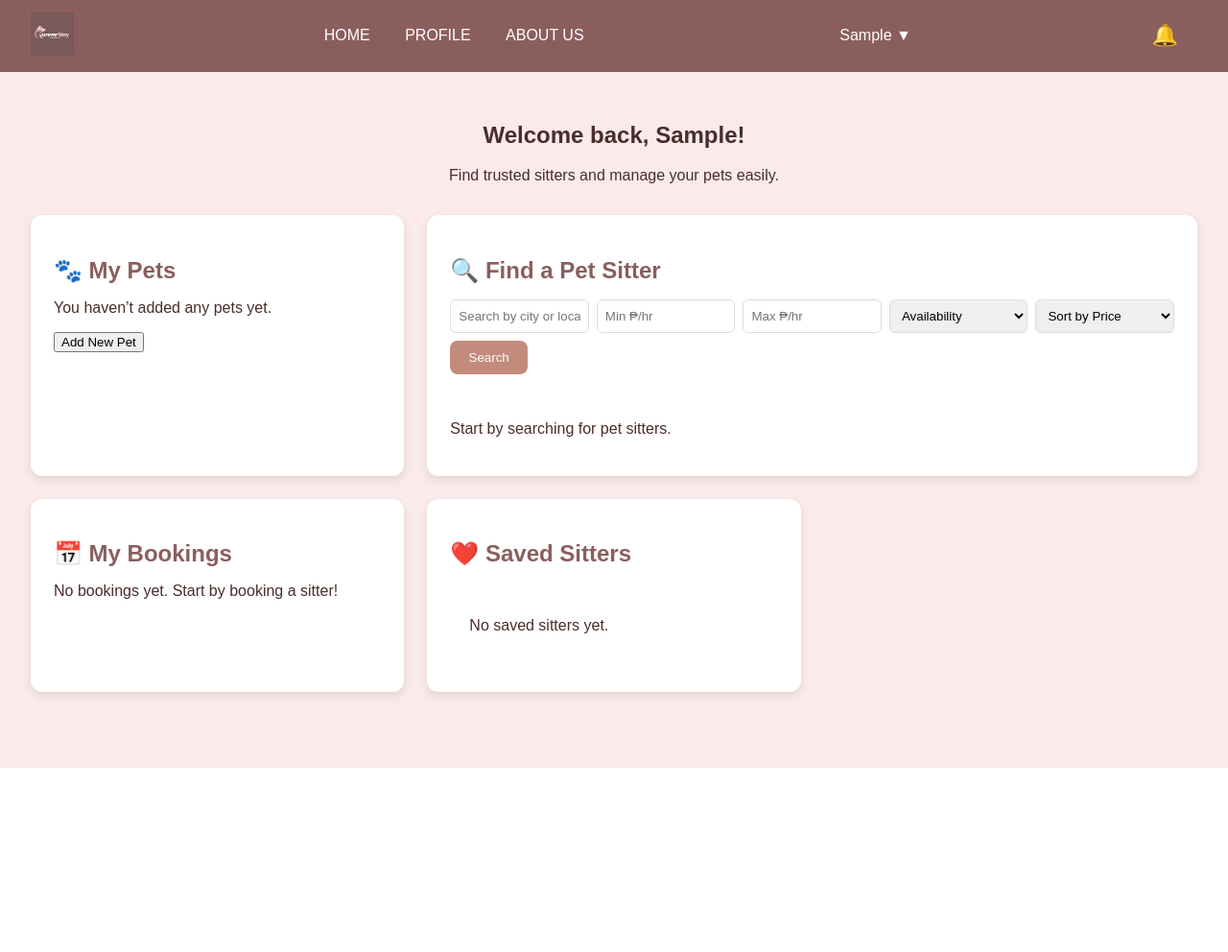
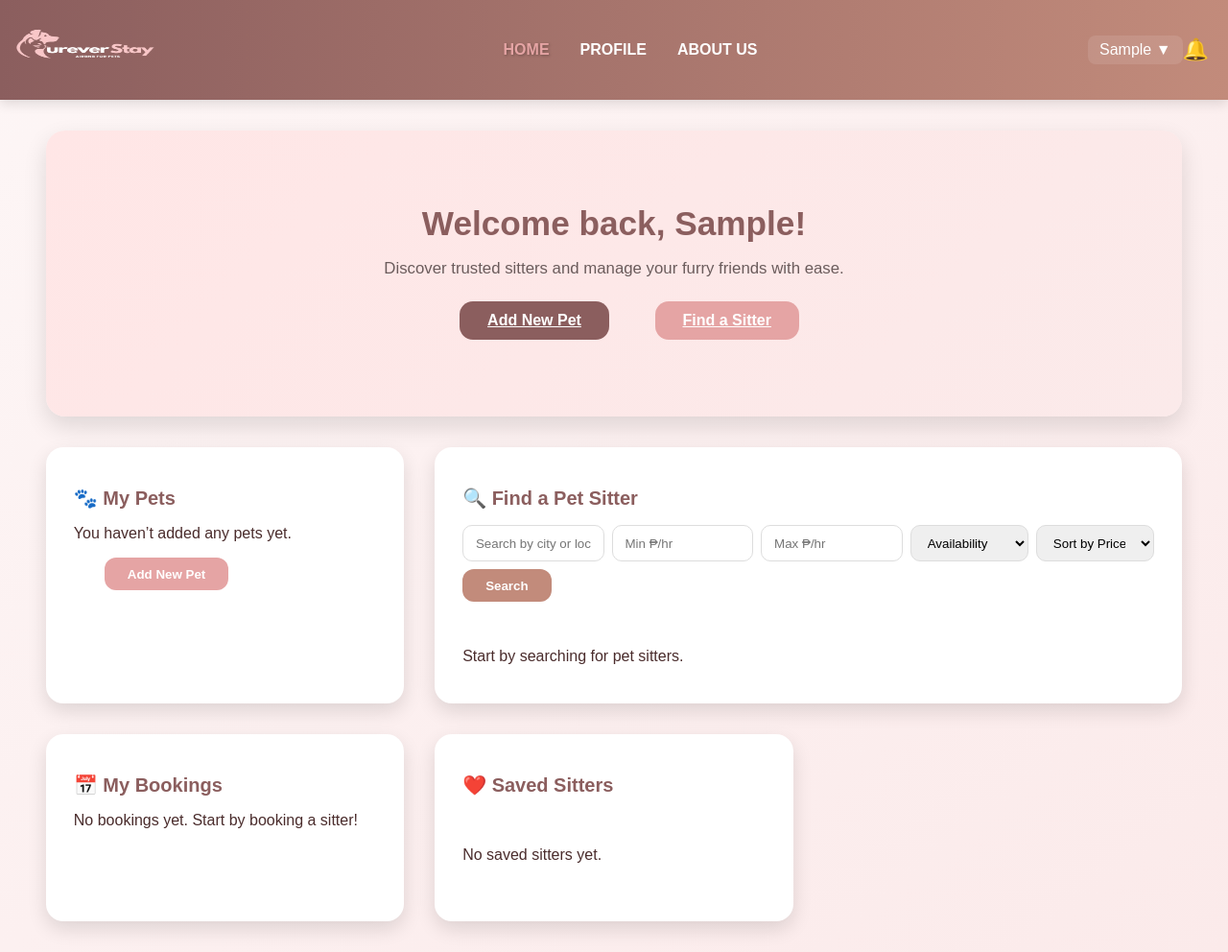
Before and after one commit to Andre-12-maker/CSIT327-G6-FureverStay, a Django app: page /dashboard/owner/ in a window 1280 px wide. Shown: the whole page at 96% size. Before the commit the page ends 800 px from the top, so only its background shows below. Run offline with Django 5.2, Linux system fonts and the light colour scheme; the visitor is signed in with stand-in values (Sample User, id 1); data comes from the database, SQL or seed files in the repository; data that the repository does not hold is empty.

Commit message:
fix: Pet Owner Dashboard UI

```diff
--- a/static/css/pet_owner_dashboard.css
+++ b/static/css/pet_owner_dashboard.css
@@ -1,19 +1,22 @@
 /* ===============================
-   FureverStay Pet Owner Dashboard
+   FureverStay Pet Owner Dashboard - Fancy Update
    =============================== */
 
 :root {
   --primary: #8b5e5e;
   --secondary: #c28b7b;
   --accent: #e5a4a4;
-  --light: #fbeaea;
+  --light: #fdf6f6;
   --text-dark: #4a2c2c;
   --white: #fff;
+  --card-shadow: rgba(0, 0, 0, 0.12);
+  --btn-hover-shadow: rgba(0, 0, 0, 0.2);
+  --transition-speed: 0.3s;
 }
 
 body {
   font-family: "Poppins", sans-serif;
-  background-color: var(--light);
+  background: linear-gradient(to bottom right, #fdf6f6, #fbeaea);
   margin: 0;
   color: var(--text-dark);
 }
@@ -23,71 +26,94 @@ body {
   display: flex;
   justify-content: space-between;
   align-items: center;
-  background-color: var(--primary);
-  padding: 0.8rem 2rem;
+  background: linear-gradient(90deg, var(--primary), var(--secondary));
   color: var(--white);
+  box-shadow: 0 4px 12px var(--card-shadow);
 }
 
 .logo {
-  height: 45px;
+  height: 100px;
+  width: 180px;
+}
+.nav-links {
+  display: flex;
+  justify-content: center;
+  flex-grow: 1;
 }
 
 .nav-links a {
   text-decoration: none;
   color: var(--white);
   margin: 0 1rem;
-  font-weight: 500;
-  transition: color 0.2s;
+  font-weight: 600;
+  transition: 0.3s;
 }
 
-.nav-links a:hover {
+.nav-links a:hover,
+.nav-links a.active {
   color: var(--accent);
+  text-shadow: 1px 1px 3px rgba(0, 0, 0, 0.3);
 }
 
 /* USER MENU */
 .user-menu {
   position: relative;
+  margin-left: auto;
 }
 
 .dropdown-btn {
-  background: none;
+  background: rgba(255,255,255,0.1);
   border: none;
   color: var(--white);
   font-size: 1rem;
   cursor: pointer;
+  padding: 6px 12px;
+  border-radius: 8px;
+  transition: 0.3s;
+}
+
+.dropdown-btn:hover {
+  background: rgba(255,255,255,0.2);
 }
 
 .dropdown-content {
   position: absolute;
   right: 0;
-  top: 40px;
+  top: 45px;
   background: var(--white);
   color: var(--text-dark);
-  box-shadow: 0 2px 10px rgba(0, 0, 0, 0.15);
-  border-radius: 8px;
+  box-shadow: 0 6px 20px var(--card-shadow);
+  border-radius: 12px;
   overflow: hidden;
   display: none;
   flex-direction: column;
-  min-width: 160px;
+  min-width: 180px;
   z-index: 10;
+  animation: fadeIn 0.3s ease forwards;
+}
+
+@keyframes fadeIn {
+  from { opacity: 0; transform: translateY(-5px); }
+  to { opacity: 1; transform: translateY(0); }
 }
 
 .dropdown-content a {
-  padding: 0.8rem;
+  padding: 0.8rem 1rem;
   text-decoration: none;
   color: var(--text-dark);
   display: block;
+  transition: 0.3s;
 }
 
 .dropdown-content a:hover {
-  background-color: var(--accent);
+  background: var(--accent);
   color: var(--white);
 }
 
 .dropdown-content hr {
   margin: 0;
   border: none;
-  border-top: 1px solid rgba(0, 0, 0, 0.1);
+  border-top: 1px solid rgba(0,0,0,0.1);
 }
 
 .logout {
@@ -97,32 +123,57 @@ body {
 
 /* DASHBOARD */
 .dashboard-container {
-  padding: 2rem;
+  padding: 2rem 3rem;
 }
 
 .intro-section {
   text-align: center;
   margin-bottom: 2rem;
+  background: var(--white);
+  padding: 2rem 1rem;
+  border-radius: 16px;
+  box-shadow: 0 6px 16px var(--card-shadow);
 }
 
+.intro-section h1 {
+  font-size: 2rem;
+  color: var(--primary);
+  margin-bottom: 0.5rem;
+}
+
+.intro-section p {
+  font-size: 1rem;
+  color: #6b5c5c;
+}
+
+/* GRID LAYOUT */
 .dashboard-grid {
   display: grid;
-  grid-template-columns: repeat(auto-fit, minmax(320px, 1fr));
-  gap: 1.5rem;
+  grid-template-columns: repeat(auto-fit, minmax(300px, 1fr));
+  gap: 2rem;
 }
 
+/* CARDS */
 .dashboard-card {
   background: var(--white);
-  padding: 1.5rem;
-  border-radius: 12px;
-  box-shadow: 0 4px 10px rgba(0, 0, 0, 0.1);
+  padding: 1.5rem 1.8rem;
+  border-radius: 18px;
+  box-shadow: 0 8px 20px var(--card-shadow);
+  transition: transform var(--transition-speed), box-shadow var(--transition-speed);
+}
+
+.dashboard-card:hover {
+  transform: translateY(-5px);
+  box-shadow: 0 12px 28px var(--btn-hover-shadow);
 }
 
 .dashboard-card h2 {
   color: var(--primary);
   margin-bottom: 1rem;
+  font-size: 1.25rem;
 }
 
+/* WIDE CARD */
 .dashboard-card.wide {
   grid-column: span 2;
 }
@@ -137,30 +188,38 @@ body {
 
 .search-bar input,
 .search-bar select {
-  padding: 0.5rem;
+  padding: 0.6rem 0.8rem;
   border: 1px solid #ddd;
-  border-radius: 6px;
+  border-radius: 10px;
   flex: 1;
   min-width: 120px;
+  transition: 0.3s;
+}
+
+.search-bar input:focus,
+.search-bar select:focus {
+  border-color: var(--primary);
+  box-shadow: 0 0 6px var(--accent);
+  outline: none;
 }
 
 .search-btn {
-  background-color: var(--secondary);
+  background: var(--secondary);
   border: none;
   color: var(--white);
-  padding: 0.6rem 1.2rem;
-  border-radius: 8px;
+  padding: 0.6rem 1.5rem;
+  border-radius: 12px;
   cursor: pointer;
+  font-weight: 600;
   transition: 0.3s;
 }
 
 .search-btn:hover {
-  background-color: var(--primary);
+  background: var(--primary);
+  box-shadow: 0 4px 14px var(--btn-hover-shadow);
 }
-/* =======================================
-   SIT TERS RESULT GRID (Updated Card Style)
-   ======================================= */
 
+/* SITTERS GRID */
 .results-grid {
   display: grid;
   grid-template-columns: repeat(auto-fit, minmax(250px, 1fr));
@@ -207,42 +266,38 @@ body {
 }
 
 .sitter-rate {
+  font-weight: 700;
   color: var(--secondary);
-  font-weight: bold;
   margin-top: 0.4rem;
 }
 
-.card-actions {
-  padding: 0.8rem 1rem;
-  border-top: 1px solid #eee;
-  display: flex;
-  justify-content: space-between;
-  align-items: center;
+/* Buttons */
+.save-btn,
+.view-profile-btn,
+.btn {
+  padding: 0.5rem 1.2rem;
+  border-radius: 12px;
+  font-weight: 600;
+  cursor: pointer;
+  transition: 0.3s;
+  margin: 0 0 2rem 2rem;
 }
 
 .save-btn {
-  background-color: var(--accent);
+  background: var(--accent);
+  color: var(--white);
   border: none;
-  color: var(--white);
-  padding: 0.5rem 1rem;
-  border-radius: 8px;
-  font-weight: 500;
-  cursor: pointer;
-  transition: 0.3s;
 }
 
 .save-btn:hover {
-  background-color: var(--primary);
+  background: var(--primary);
+  box-shadow: 0 4px 12px var(--btn-hover-shadow);
 }
 
 .view-profile-btn {
   background: none;
   border: 1px solid var(--accent);
   color: var(--accent);
-  padding: 0.5rem 1rem;
-  border-radius: 8px;
-  cursor: pointer;
-  transition: 0.3s;
 }
 
 .view-profile-btn:hover {
@@ -307,32 +359,30 @@ body {
   color: #0c5460;
 }
 
-/* Saved Sitters Container */
+/* SAVED SITTERS */
 #savedSittersBox {
   display: grid;
   gap: 20px;
   grid-template-columns: repeat(auto-fit, minmax(260px, 1fr));
-    padding: 20px;
+  padding: 20px 0;
 }
 
-/* The Card */
 .saved-card {
-    background: #fff;
+  background: linear-gradient(145deg, #fff, #ffecec);
   border-radius: 18px;
-    padding: 15px;
-    box-shadow: 0 4px 12px rgba(0,0,0,0.08);
+  padding: 16px;
   display: flex;
   flex-direction: column;
   align-items: center;
-    transition: 0.2s ease;
+  box-shadow: 0 6px 16px var(--card-shadow);
+  transition: transform 0.3s ease, box-shadow 0.3s ease;
 }
 
 .saved-card:hover {
-    transform: translateY(-4px);
-    box-shadow: 0 6px 16px rgba(0,0,0,0.12);
+  transform: translateY(-5px);
+  box-shadow: 0 10px 22px var(--btn-hover-shadow);
 }
 
-/* Small Rounded Image */
 .saved-img {
   width: 100%;
   height: 140px;
@@ -460,3 +510,79 @@ body {
 .mark-all-btn:hover {
   background: var(--secondary);
 }
+
+/* Fancy Intro Section */
+.fancy-intro {
+  background: linear-gradient(135deg, #ffe6e6, #fbeaea);
+  padding: 3rem 2rem;
+  border-radius: 20px;
+  box-shadow: 0 10px 25px rgba(0,0,0,0.12);
+  text-align: center;
+  margin-bottom: 2rem;
+}
+
+.fancy-intro h1 {
+  font-size: 2.2rem;
+  color: var(--primary);
+  margin-bottom: 0.6rem;
+}
+
+.fancy-intro p {
+  font-size: 1.05rem;
+  color: #6b5c5c;
+  margin-bottom: 1.5rem;
+}
+
+.cta-buttons {
+  display: flex;
+  justify-content: center;
+  gap: 1rem;
+  flex-wrap: wrap;
+}
+
+.btn.primary-btn {
+  background: var(--primary);
+  color: var(--white);
+  padding: 0.7rem 1.8rem;
+  border-radius: 14px;
+  font-weight: 600;
+  transition: 0.3s;
+}
+
+.btn.primary-btn:hover {
+  background: var(--accent);
+  transform: translateY(-3px);
+  box-shadow: 0 6px 18px rgba(0,0,0,0.15);
+}
+
+.btn.secondary-btn {
+  background: var(--accent);
+  color: var(--white);
+  padding: 0.7rem 1.8rem;
+  border-radius: 14px;
+  font-weight: 600;
+  transition: 0.3s;
+}
+
+.btn.secondary-btn:hover {
+  background: var(--primary);
+  transform: translateY(-3px);
+  box-shadow: 0 6px 18px rgba(0,0,0,0.15);
+}
+
+/* Accent button for cards */
+.accent-btn {
+  background: var(--accent);
+  color: var(--white);
+  border: none;
+  padding: 0.6rem 1.5rem;
+  border-radius: 12px;
+  font-weight: 600;
+  transition: 0.3s;
+}
+
+.accent-btn:hover {
+  background: var(--primary);
+  transform: translateY(-2px);
+  box-shadow: 0 4px 12px rgba(0,0,0,0.15);
+}
--- a/templates/home.html
+++ b/templates/home.html
@@ -11,7 +11,7 @@
 
     <!-- LEFT ICON -->
     <div class="hero-left">
-      <img src="{% static 'assets/icon.png' %}" alt="Pet Icon" class="hero-icon">
+      <img src="{% static 'assets/icon-removebg.png' %}" alt="Pet Icon" class="hero-icon">
       <div class="hero-rating">
         <span class="stars">★ ★ ★ ★ ★</span>
         <span class="rating-text">Excellent</span>
--- a/templates/pet_owner_dashboard.html
+++ b/templates/pet_owner_dashboard.html
@@ -13,7 +13,7 @@
   <!-- NAVBAR -->
   <header class="navbar">
     <div class="logo-section">
-      <img src="{% static 'assets/logo.png' %}" alt="FureverStay Logo" class="logo" />
+      <img src="{% static 'assets/logo-removebg.png' %}" alt="FureverStay Logo" class="logo" />
     </div>
 
     <nav class="nav-links">
@@ -50,13 +50,21 @@
 
   <!-- MAIN DASHBOARD -->
   <main class="dashboard-container">
-    <section class="intro-section">
+    <!-- INTRO SECTION -->
+    <section class="intro-section fancy-intro">
+      <div class="intro-content">
         <h1>Welcome back, {{ request.user.first_name }}!</h1>
-      <p>Find trusted sitters and manage your pets easily.</p>
+        <p>Discover trusted sitters and manage your furry friends with ease.</p>
+        <div class="cta-buttons">
+          <a href="{% url 'pet_owner_profile' %}" class="btn primary-btn">Add New Pet</a>
+          <a href="#" class="btn secondary-btn">Find a Sitter</a>
+        </div>
+      </div>
     </section>
 
+    <!-- DASHBOARD GRID -->
     <section class="dashboard-grid">
-      <!-- My Pets -->
+      <!-- My Pets Card -->
       <div class="dashboard-card">
         <h2>🐾 My Pets</h2>
         {% if pets %}
@@ -68,45 +76,38 @@
         {% else %}
         <p>You haven’t added any pets yet.</p>
         {% endif %}
-        <button class="btn">Add New Pet</button>
+        <button class="btn accent-btn">Add New Pet</button>
       </div>
 
-      <!-- Find a Sitter -->
+      <!-- Find a Sitter Card (wide) -->
       <div class="dashboard-card wide">
         <h2>🔍 Find a Pet Sitter</h2>
-
-        <!-- Search Filters -->
+        <!-- Search Form -->
         <form class="search-bar" id="searchForm">
           <input type="text" id="locationInput" placeholder="Search by city or location" />
-
           <input type="number" id="minPrice" placeholder="Min ₱/hr" min="0" />
           <input type="number" id="maxPrice" placeholder="Max ₱/hr" min="0" />
-
           <select id="availabilityFilter">
             <option value="">Availability</option>
             <option value="Weekdays">Weekdays</option>
             <option value="Weekends">Weekends</option>
           </select>
-
           <select id="sortPrice">
             <option value="">Sort by Price</option>
             <option value="asc">Low → High</option>
             <option value="desc">High → Low</option>
           </select>
-
           <button type="submit" class="search-btn">Search</button>
         </form>
-
-        <!-- Results (populated by JS) -->
+        <!-- Results -->
         <div class="results-grid" id="resultsGrid">
           <p>Start by searching for pet sitters.</p>
         </div>
       </div>
 
-      <!-- My Bookings -->
+      <!-- My Bookings Card -->
       <div class="dashboard-card">
         <h2>📅 My Bookings</h2>
-
         {% if bookings %}
         <div class="booking-list">
           {% for booking in bookings %}
@@ -129,7 +130,7 @@
         {% endif %}
       </div>
 
-      <!-- Saved Sitters -->
+      <!-- Saved Sitters Card -->
       <div class="dashboard-card">
         <h2>❤️ Saved Sitters</h2>
         <div class="saved-box" id="savedSittersBox">
```
Also changed, not shown: other parts of static/css/pet_owner_dashboard.css (+25 -28 lines), static/assets/icon-removebg.png (added), static/assets/logo-removebg.png (added). Lines whose indentation alone changed are shown as unchanged.
